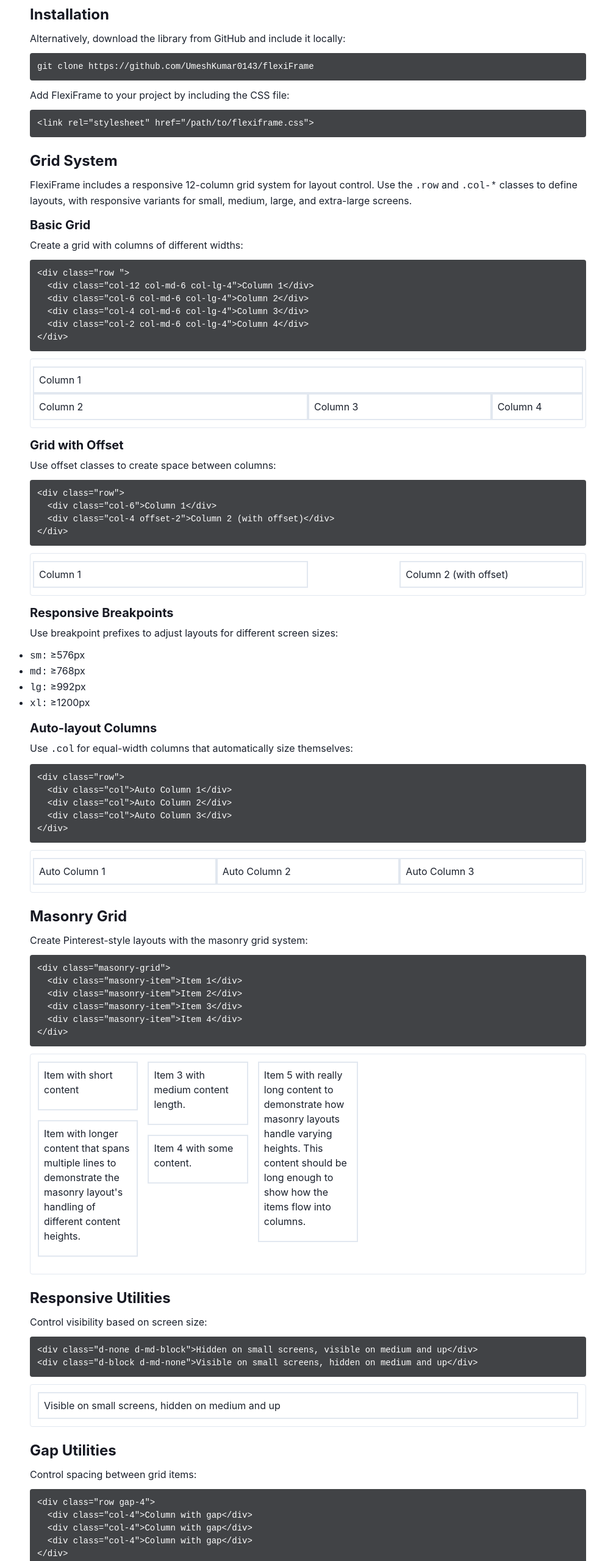
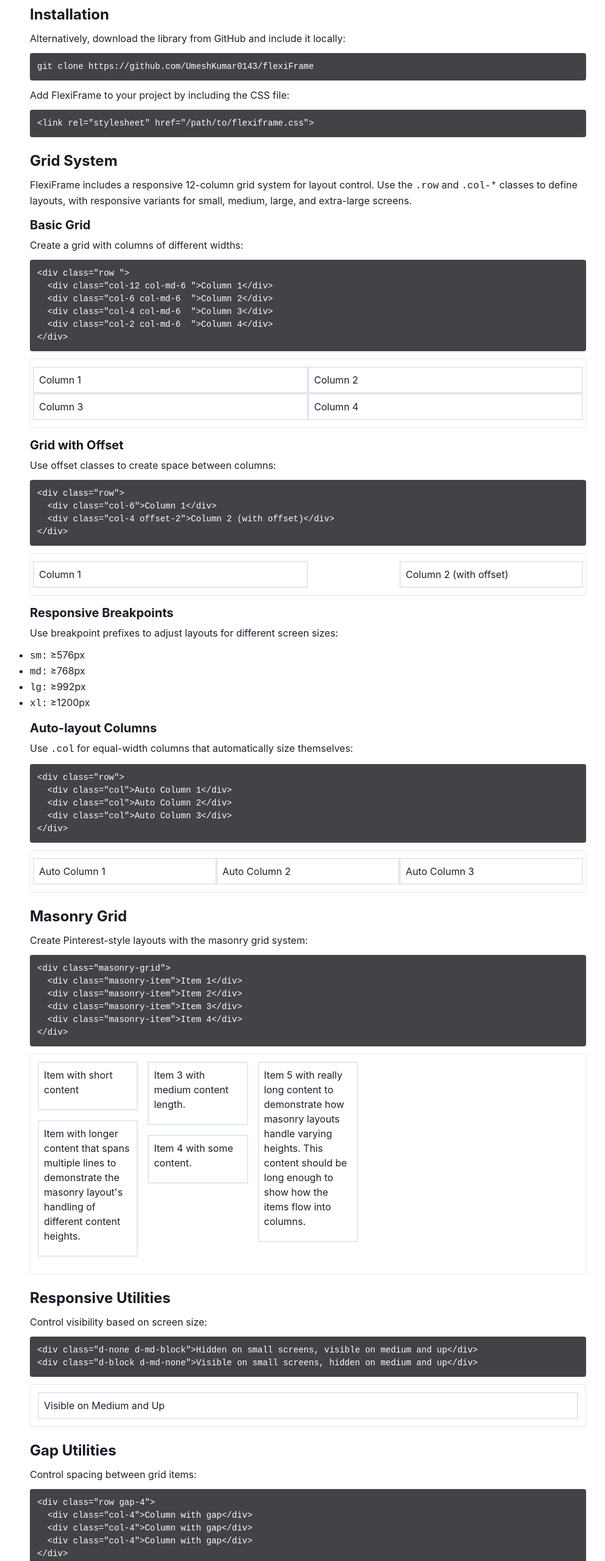
Before and after one commit to UmeshKumar0143/flexiFrame, a plain HTML site: page docs/index.html in a window 1280 px wide. Shown: the part 240-2800 px from the top of the page at 61% size, without its empty margins (135-1127 px from the left). Drawn offline with Linux system fonts and the light colour scheme.

Commit message:
responsive flex claases

```diff
--- a/docs/index.html
+++ b/docs/index.html
@@ -112,18 +112,18 @@
       <h3>Basic Grid</h3>
       <p>Create a grid with columns of different widths:</p>
       <pre><code>&lt;div class="row "&gt;
-  &lt;div class="col-12 col-md-6 col-lg-4"&gt;Column 1&lt;/div&gt;
-  &lt;div class="col-6 col-md-6 col-lg-4"&gt;Column 2&lt;/div&gt;
-  &lt;div class="col-4 col-md-6 col-lg-4"&gt;Column 3&lt;/div&gt;
-  &lt;div class="col-2 col-md-6 col-lg-4"&gt;Column 4&lt;/div&gt;
+  &lt;div class="col-12 col-md-6 "&gt;Column 1&lt;/div&gt;
+  &lt;div class="col-6 col-md-6  "&gt;Column 2&lt;/div&gt;
+  &lt;div class="col-4 col-md-6  "&gt;Column 3&lt;/div&gt;
+  &lt;div class="col-2 col-md-6  "&gt;Column 4&lt;/div&gt;
 &lt;/div&gt;</code></pre>
 
       <div class="example">
         <div class="row  ">
-          <div class="col-12 col-md-6 col-lg-4  border border-2 p-2">Column 1</div>
-          <div class="col-6 col-md-6 col-lg-4  border border-2 p-2">Column 2</div>
-          <div class="col-4 col-md-6 col-lg-4  border border-2 p-2">Column 3</div>
-          <div class="col-2 col-md-6 col-lg-4  border border-2 p-2">Column 4</div>
+          <div class="col-12 col-md-6   border border-2 p-2">Column 1</div>
+          <div class="col-6 col-md-6    border border-2 p-2">Column 2</div>
+          <div class="col-4 col-md-6    border border-2 p-2">Column 3</div>
+          <div class="col-2 col-md-6    border border-2 p-2">Column 4</div>
         </div>
       </div>
 
@@ -207,8 +207,8 @@
 &lt;div class="d-block d-md-none"&gt;Visible on small screens, hidden on medium and up&lt;/div&gt;</code></pre>
 
       <div class="example">
-        <div class="d-none d-md-block  border border-2 p-2">Hidden on small screens, visible on medium and up</div>
-        <div class="d-block d-md-none  border border-2 p-2">Visible on small screens, hidden on medium and up</div>
+        <div class="d-none d-md-block  border border-2 p-2">Visible on Medium and Up</div>
+        <div class="d-block d-md-none  border border-2 p-2">Visible on small screens</div>
       </div>
     </section>
 
--- a/flexiframe/grid.css
+++ b/flexiframe/grid.css
@@ -12,19 +12,19 @@
   margin-left: auto;
 }
 
-@media (min-width: var(--breakpoint-sm)) {
+@media (min-width: 576px) {
   .container { max-width: 540px; }
 }
 
-@media (min-width: var(--breakpoint-md)) {
+@media (min-width: 768px) {
   .container { max-width: 720px; }
 }
 
-@media (min-width: var(--breakpoint-lg)) {
+@media (min-width: 992px) {
   .container { max-width: 960px; }
 }
 
-@media (min-width: var(--breakpoint-xl)) {
+@media (min-width: 1200px) {
   .container { max-width: 1140px; }
 }
 
@@ -91,7 +91,7 @@
   max-width: var(--column-width);
 }
 
-@media (min-width: var(--breakpoint-sm)) {
+@media (min-width: 576px) {
   .col-sm { flex-basis: 0; flex-grow: 1; max-width: 100%; }
   .col-sm-auto { flex: 0 0 auto; width: auto; max-width: 100%; }
 
@@ -109,7 +109,7 @@
   .col-sm-12 { --column-width: 100%; }
 }
 
-@media (min-width: var(--breakpoint-md)) {
+@media (min-width: 768px) {
   .col-md { flex-basis: 0; flex-grow: 1; max-width: 100%; }
   .col-md-auto { flex: 0 0 auto; width: auto; max-width: 100%; }
 
@@ -118,7 +118,7 @@
   .col-md-3 { --column-width: 25%; }
   .col-md-4 { --column-width: 33.333333%; }
   .col-md-5 { --column-width: 41.666667%; }
-  .col-md-6 { --column-width: 50%; }
+  .col-md-6 { --column-width: 50%;}
   .col-md-7 { --column-width: 58.333333%; }
   .col-md-8 { --column-width: 66.666667%; }
   .col-md-9 { --column-width: 75%; }
@@ -127,7 +127,7 @@
   .col-md-12 { --column-width: 100%; }
 }
 
-@media (min-width: var(--breakpoint-lg)) {
+@media (min-width: 992px) {
   .col-lg { flex-basis: 0; flex-grow: 1; max-width: 100%; }
   .col-lg-auto { flex: 0 0 auto; width: auto; max-width: 100%; }
 
@@ -145,7 +145,7 @@
   .col-lg-12 { --column-width: 100%; }
 }
 
-@media (min-width: var(--breakpoint-xl)) {
+@media (min-width: 1200px) {
   .col-xl { flex-basis: 0; flex-grow: 1; max-width: 100%; }
   .col-xl-auto { flex: 0 0 auto; width: auto; max-width: 100%; }
 
@@ -208,7 +208,7 @@
 .offset-10 { --offset-width: 83.333333%; }
 .offset-11 { --offset-width: 91.666667%; }
 
-@media (min-width: var(--breakpoint-sm)) {
+@media (min-width: 576px) {
   .offset-sm-0, .offset-sm-1, .offset-sm-2, .offset-sm-3, .offset-sm-4, .offset-sm-5, .offset-sm-6,
   .offset-sm-7, .offset-sm-8, .offset-sm-9, .offset-sm-10, .offset-sm-11 {
     margin-left: var(--offset-sm-width, 0);
@@ -228,7 +228,7 @@
   .offset-sm-11 { --offset-sm-width: 91.666667%; }
 }
 
-@media (min-width: var(--breakpoint-md)) {
+@media (min-width: 768px) {
   .offset-md-0, .offset-md-1, .offset-md-2, .offset-md-3, .offset-md-4, .offset-md-5, .offset-md-6,
   .offset-md-7, .offset-md-8, .offset-md-9, .offset-md-10, .offset-md-11 {
     margin-left: var(--offset-md-width, 0);
@@ -248,7 +248,7 @@
   .offset-md-11 { --offset-md-width: 91.666667%; }
 }
 
-@media (min-width: var(--breakpoint-lg)) {
+@media (min-width: 992px) {
   .offset-lg-0, .offset-lg-1, .offset-lg-2, .offset-lg-3, .offset-lg-4, .offset-lg-5, .offset-lg-6,
   .offset-lg-7, .offset-lg-8, .offset-lg-9, .offset-lg-10, .offset-lg-11 {
     margin-left: var(--offset-lg-width, 0);
@@ -268,7 +268,7 @@
   .offset-lg-11 { --offset-lg-width: 91.666667%; }
 }
 
-@media (min-width: var(--breakpoint-xl)) {
+@media (min-width: 1200px) {
   .offset-xl-0, .offset-xl-1, .offset-xl-2, .offset-xl-3, .offset-xl-4, .offset-xl-5, .offset-xl-6,
   .offset-xl-7, .offset-xl-8, .offset-xl-9, .offset-xl-10, .offset-xl-11 {
     margin-left: var(--offset-xl-width, 0);
@@ -288,28 +288,7 @@
   .offset-xl-11 { --offset-xl-width: 91.666667%; }
 }
 
-.d-none { display: none !important; }
-.d-block { display: block !important; }
 
-@media (min-width: var(--breakpoint-sm)) {
-  .d-sm-none { display: none !important; }
-  .d-sm-block { display: block !important; }
-}
-
-@media (min-width: var(--breakpoint-md)) {
-  .d-md-none { display: none !important; }
-  .d-md-block { display: block !important; }
-}
-
-@media (min-width: var(--breakpoint-lg)) {
-  .d-lg-none { display: none !important; }
-  .d-lg-block { display: block !important; }
-}
-
-@media (min-width: var(--breakpoint-xl)) {
-  .d-xl-none { display: none !important; }
-  .d-xl-block { display: block !important; }
-}
 
 .gap-0 { gap: var(--space-0); }
 .gap-1 { gap: var(--space-1); }
--- a/flexiframe/utility.css
+++ b/flexiframe/utility.css
@@ -145,7 +145,29 @@
 .leading-normal { line-height: var(--line-height-base); }
 .leading-loose { line-height: var(--line-height-loose); }
 
-/*Flex Layout Utilities---->*/
+/*Display Utilities---->*/
+.d-none { display: none !important; }
+.d-block { display: block !important; }
+
+@media (min-width: 576px) {
+  .d-sm-none { display: none !important; }
+  .d-sm-block { display: block !important; }
+}
+
+@media (min-width: 768px) {
+  .d-md-none { display: none !important; }
+  .d-md-block { display: block !important; }
+}
+
+@media (min-width: 992px) {
+  .d-lg-none { display: none !important; }
+  .d-lg-block { display: block !important; }
+}
+
+@media (min-width: 1200px) {
+  .d-xl-none { display: none !important; }
+  .d-xl-block { display: block !important; }
+}
 
 /* Display Flex */
 .d-flex { display: flex; }
@@ -158,6 +180,27 @@
 /* Flex Wrap */
 .flex-wrap { flex-wrap: wrap; }
 .flex-nowrap { flex-wrap: nowrap; }
+
+
+@media (min-width: 576px) {
+    .d-sm-flex { display: flex !important; }
+    .d-sm-inline-flex { display: inline-flex !important; }
+  }
+
+  @media (min-width: 768px) {
+    .d-md-flex { display: flex !important; }
+    .d-md-inline-flex { display: inline-flex !important; }
+  }
+
+  @media (min-width: 992px) {
+    .d-lg-flex { display: flex !important; }
+    .d-lg-inline-flex { display: inline-flex !important; }
+  }
+
+  @media (min-width: 1200px) {
+    .d-xl-flex { display: flex !important; }
+    .d-xl-inline-flex { display: inline-flex !important; }
+  }
 
 /* Justify Content */
 .justify-start { justify-content: flex-start; }
```
